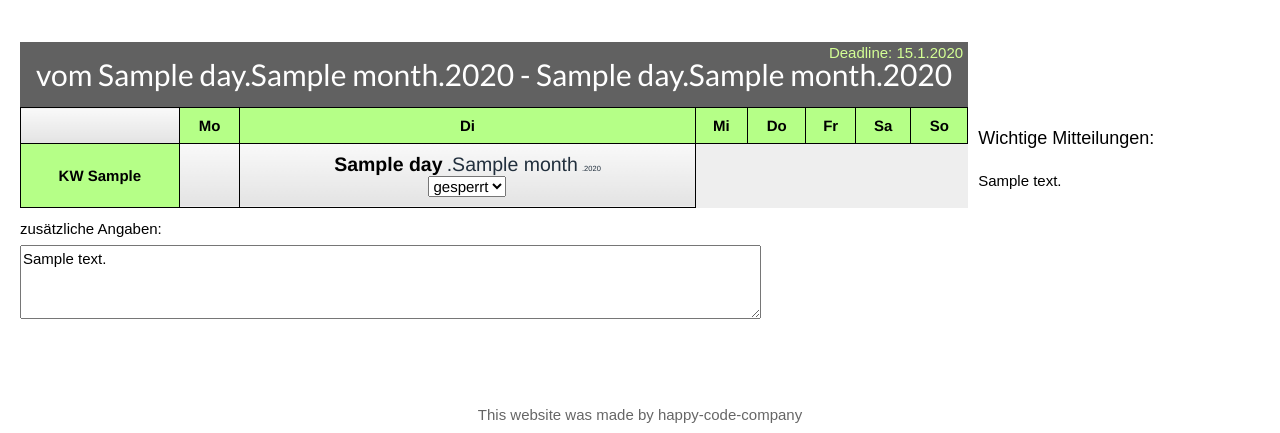
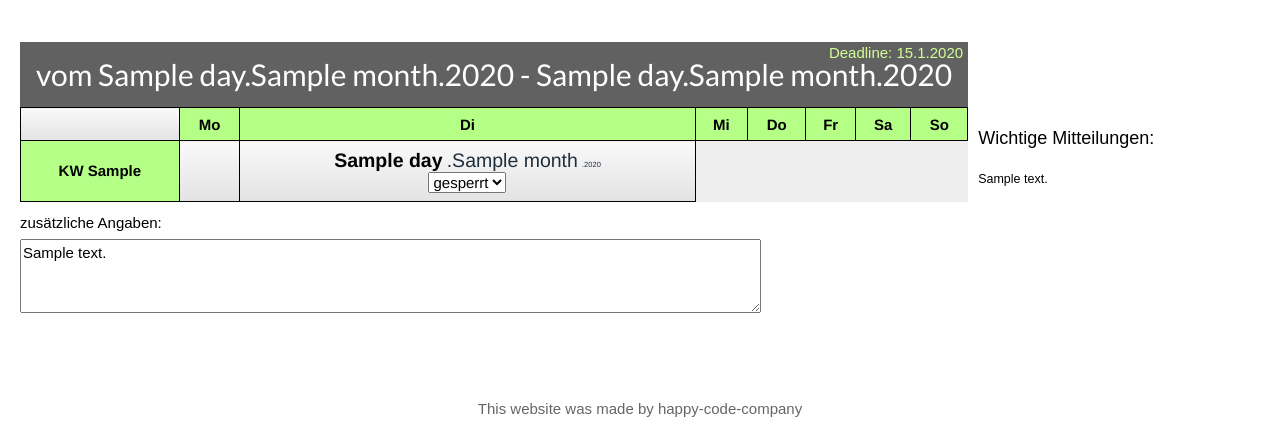
Before and after one commit to TomBenRu/hcc_plan_api, a FastAPI app: template templates/index_actor.html in a window 1280 px wide. Shown: the part 235-668 px from the top of the page. Run offline with FastAPI, Linux system fonts and the light colour scheme; the template is opened without the code that fills it: most values are stand-ins (such as "Sample title", 1, 10 or a date in 2020); parts of the project's set-up code (start-up, migrations or seed data) failed here and were passed over.

Commit message:
still work in progress index_actor.html style von "Wichtige Mitteilungen verändert".

```diff
--- a/static/calendar.css
+++ b/static/calendar.css
@@ -61,3 +61,8 @@ th {
     padding: 50px;
     margin: 20px;
 }
+
+.urgent-notes {
+        font-size: smaller;
+        white-space: pre-line;
+}
--- a/templates/index_actor.html
+++ b/templates/index_actor.html
@@ -94,7 +94,7 @@
             </table>
             <div>
             <p class="w3-large">Wichtige Mitteilungen:</p>
-            <p class="w3-medium">{{ plan_period.notes }}</p>
+            <p class="urgent-notes">{{ plan_period.notes }}</p>
             </div>
         </div>
         <div style="margin-top: 10px">
```
